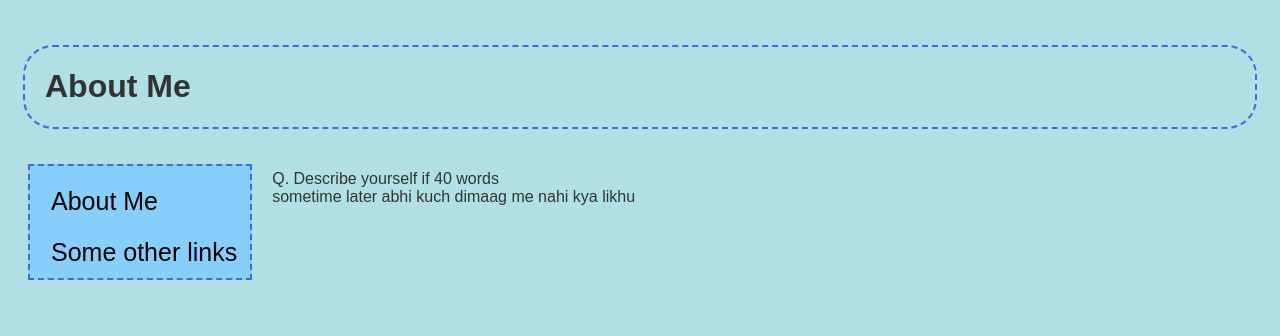
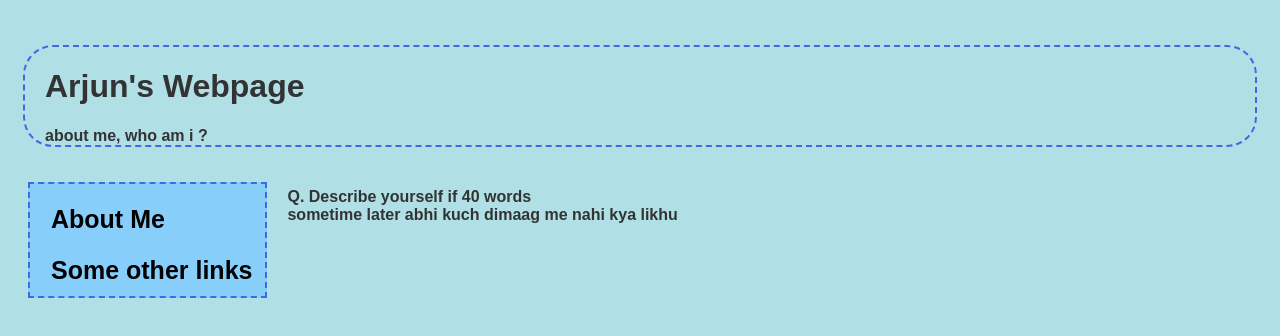
Before and after one commit to arjun9124/oldsite, a plain HTML site: page about.html in a window 1280 px wide. Drawn offline with Linux system fonts and the light colour scheme.

Commit message:
about page

```diff
--- a/about.html
+++ b/about.html
@@ -5,7 +5,7 @@
     <title>About Me</title>
   </head>
   <body>
- <div class="header"><div class="title"><h1>About Me</h1></div></div>
+ <div class="header"><div class="title"><h1>Arjun's Webpage</h1></div><strong>about me, who am i ?</div>
 	<div class="lbar">
 	<a href="url">About Me</a>
 	<a href="url">Some other links</a>
```
